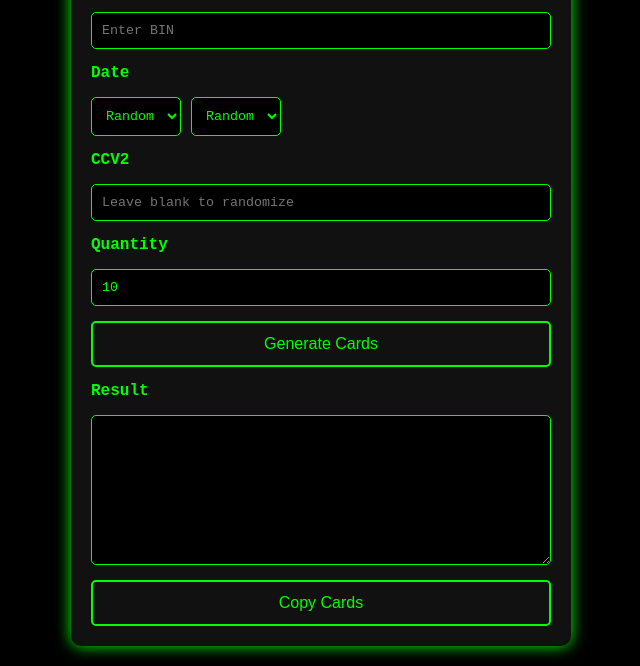
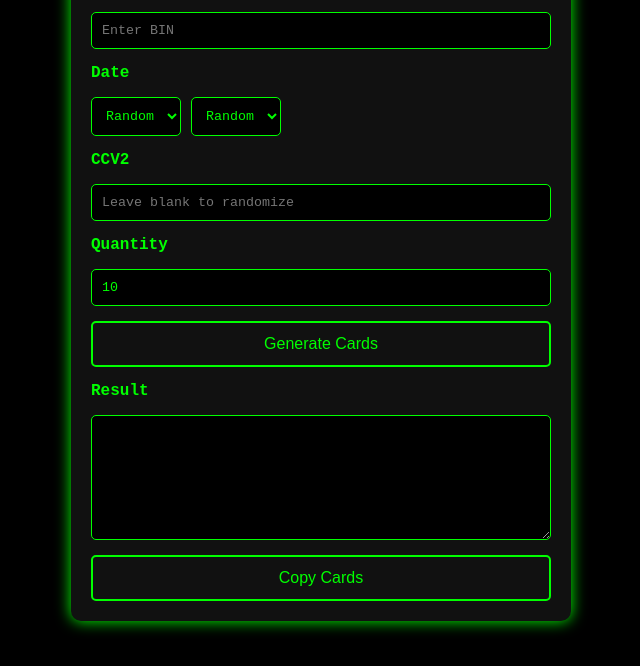
Before and after one commit to FoysalAhmmedSadin/cc-gen, a plain HTML site: page index.html in a window 1280 px wide. Shown: the part 139-805 px from the top of the page, without its empty margins (319-959 px from the left). Drawn offline with Linux system fonts and the light colour scheme.

Commit message:
index.html

```diff
--- a/index.html
+++ b/index.html
@@ -59,7 +59,7 @@
 
     textarea {
       resize: vertical;
-      min-height: 150px;
+      min-height: 125px;
     }
 
     .btn {
```
